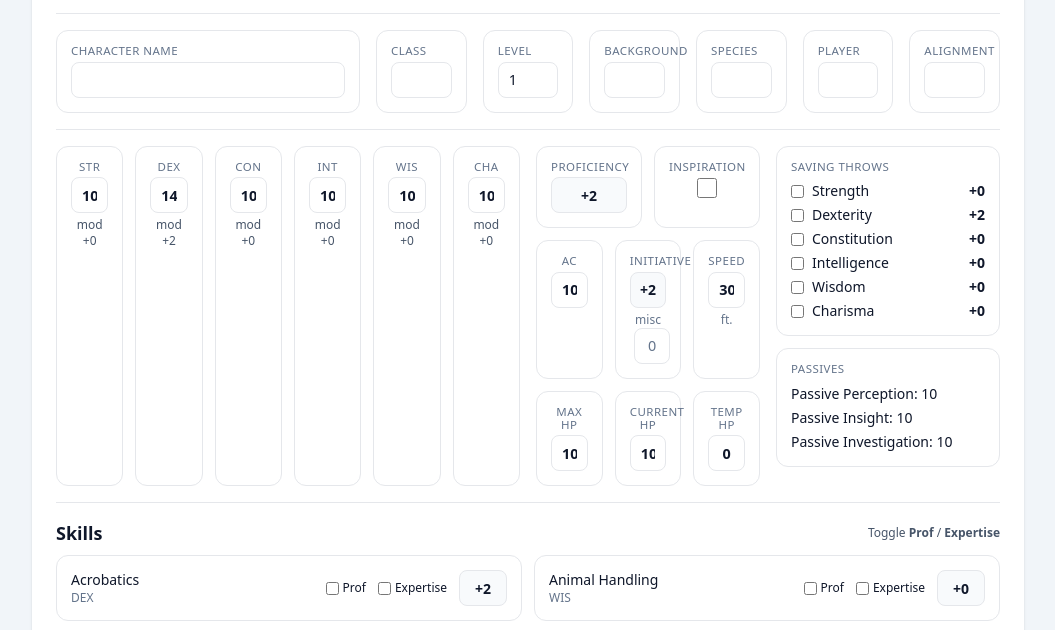
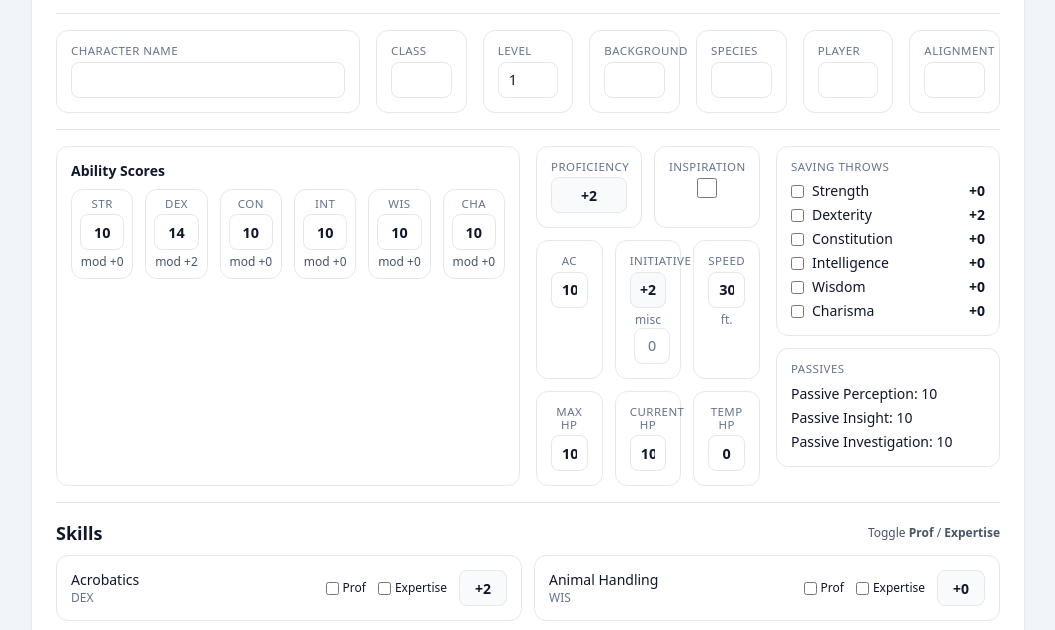
Before and after one commit to lakedad805/2024-dnd-character-sheet, a plain HTML site: page index.html in a window 1280 px wide. Shown: the part 101-731 px from the top of the page, without its empty margins (112-1167 px from the left). Drawn offline with nearby package versions, Linux system fonts and the light colour scheme.

Commit message:
Update index.html

```diff
--- a/index.html
+++ b/index.html
@@ -201,16 +201,23 @@
 
             <!-- Core -->
             <section class="grid md:grid-cols-4 gap-4">
-                <!-- Abilities -->
-                <div class="md:col-span-2 grid grid-cols-6 gap-3">
+                <!-- Abilities (3×2 on mobile, 6×1 on md+) -->
+                <div class="md:col-span-2 card">
+                    <div class="flex items-center justify-between mb-2">
+                        <h3 class="text-sm font-semibold">Ability Scores</h3>
+                        <!-- optional: small note or reset button could go here -->
+                    </div>
+
                     <template id="abilityCardTpl">
-                        <div class="card text-center">
+                        <div class="card text-center p-2">
                             <div class="field-label abbr !mb-1">STR</div>
                             <input type="number" class="score text-center font-semibold" value="10" />
                             <div class="text-xs text-slate-600 mt-1">mod <span class="mod font-medium">+0</span></div>
                         </div>
                     </template>
-                    <div id="abilities" class="contents"></div>
+
+                    <!-- 3 columns on mobile, 6 columns from md up -->
+                    <div id="abilities" class="grid grid-cols-3 md:grid-cols-6 gap-3"></div>
                 </div>
 
                 <!-- PB / AC / Init / HP -->
```
